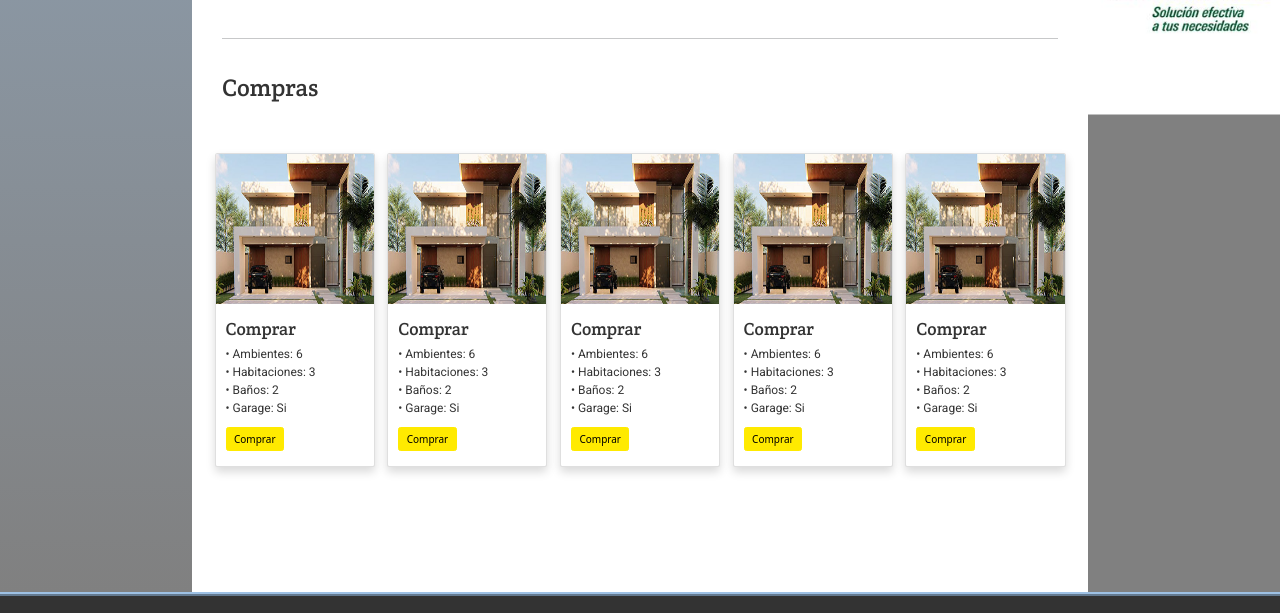
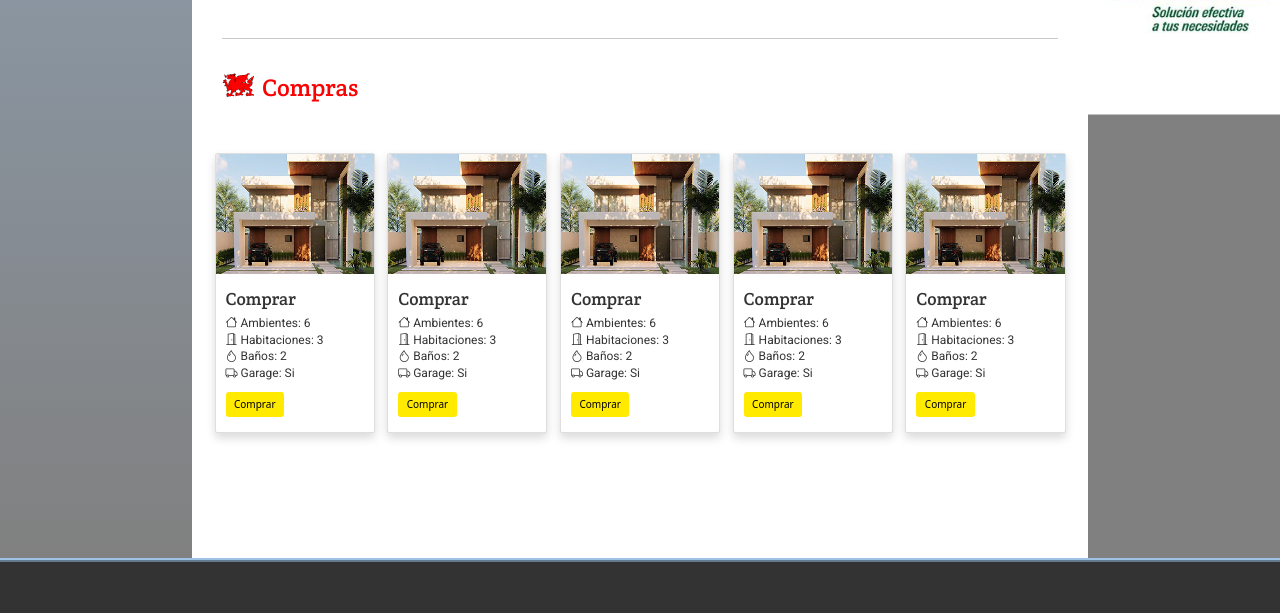
Before and after one commit to tenconi/Alquileres_Madryn, a website: page index.html in a window 1280 px wide. Shown: the part 1270-1883 px from the top of the page. Drawn offline with nearby package versions, Linux system fonts and the light colour scheme.

Commit message:
ajustes en h2.section_tit

```diff
--- a/index.html
+++ b/index.html
@@ -197,8 +197,7 @@
 			</section>
 
 
-
-
+	<!-- Carrusel  -->
 		<div id="carouselExampleDark" class="carousel carousel-light slide" data-bs-ride="carousel">
 			<div class="carousel-indicators">
 				<button type="button" data-bs-target="#carouselExampleDark" data-bs-slide-to="0" class="active" aria-current="true" aria-label="Slide 1"></button>
@@ -270,7 +269,11 @@
 						<img src="img/alquiler-ej.jpg" class="card__propiedad" alt="...">
 						<div class="card-body destacado__info">
 							<h3 class="card--titlesito">Alquiler</h3>
-							<p class="card--textito"><i class="bi bi-house"></i>  Ambientes: 6<br><i class="bi bi-door-open"></i> Habitaciones: 3<br><i class="bi bi-droplet"></i> Baños: 2<br><i class="bi bi-truck"></i>  Garage: Si</p>
+							<p class="card--textito">
+								<i class="bi bi-house"></i>  Ambientes: 6<br>
+								<i class="bi bi-door-open"></i> Habitaciones: 3<br>
+								<i class="bi bi-droplet"></i> Baños: 2<br>
+								<i class="bi bi-truck"></i>  Garage: Si</p>
 
 							<a href="alquiler_1.html" class="btn btn-secondary card--boton"><i class="bi bi-cash"></i> Alquilar</a>
 						</div>
@@ -315,46 +318,71 @@
 
 				<div class="row">
 					<div class="card shadow">
-						<img src="img/thumb-4.jpg" class="card-img-top img_propiedad" alt="...">
+						<img src="img/thumb-4.jpg" class="card__propiedad" alt="Comprar propiedad">
 						<div class="card-body destacado_info">
 						<h3 class="card-title">Comprar</h3>
-						<p class="card-text">• Ambientes: 6<br>• Habitaciones: 3<br>• Baños: 2<br>• Garage: Si</p>
+						<p class="card--textito">
+								<i class="bi bi-house"></i>  Ambientes: 6<br>
+								<i class="bi bi-door-open"></i> Habitaciones: 3<br>
+								<i class="bi bi-droplet"></i> Baños: 2<br>
+								<i class="bi bi-truck"></i>  Garage: Si
+							</p>
 						<a href="compra_1.html" class="btn btn-warning">Comprar</a>
 						</div>
 					</div>
 
 					<div class="card shadow">
-						<img src="img/thumb-4.jpg" class="card-img-top img_propiedad" alt="...">
+						<img src="img/thumb-4.jpg" class="card__propiedad" alt="Comprar propiedad">
 						<div class="card-body destacado_info">
 						<h3 class="card-title">Comprar</h3>
-						<p class="">• Ambientes: 6<br>• Habitaciones: 3<br>• Baños: 2<br>• Garage: Si</p>
+						<p class="card--textito">
+							<i class="bi bi-house"></i>  Ambientes: 6<br>
+							<i class="bi bi-door-open"></i> Habitaciones: 3<br>
+							<i class="bi bi-droplet"></i> Baños: 2<br>
+							<i class="bi bi-truck"></i>  Garage: Si
+						</p>
 						<a href="compra_1.html" class="btn btn-warning">Comprar</a>
 						</div>
 					</div>
 
 					<div class="card shadow">
-						<img src="img/thumb-4.jpg" class="card-img-top img_propiedad" alt="...">
+						<img src="img/thumb-4.jpg" class="card__propiedad" alt="Comprar propiedad">
 						<div class="card-body destacado_info">
 						<h3 class="card-title">Comprar</h3>
-						<p class="card-text">• Ambientes: 6<br>• Habitaciones: 3<br>• Baños: 2<br>• Garage: Si</p>
+						<p class="card--textito">
+								<i class="bi bi-house"></i>  Ambientes: 6<br>
+								<i class="bi bi-door-open"></i> Habitaciones: 3<br>
+								<i class="bi bi-droplet"></i> Baños: 2<br>
+								<i class="bi bi-truck"></i>  Garage: Si
+							</p>
 						<a href="compra_1.html" class="btn btn-warning">Comprar</a>
 						</div>
 					</div>
 
 					<div class="card shadow">
-						<img src="img/thumb-4.jpg" class="card-img-top img_propiedad" alt="...">
+						<img src="img/thumb-4.jpg" class="card__propiedad" alt="Comprar propiedad">
 						<div class="card-body destacado_info">
 						<h3 class="card-title">Comprar</h3>
-						<p class="card-text">• Ambientes: 6<br>• Habitaciones: 3<br>• Baños: 2<br>• Garage: Si</p>
+						<p class="card--textito">
+								<i class="bi bi-house"></i>  Ambientes: 6<br>
+								<i class="bi bi-door-open"></i> Habitaciones: 3<br>
+								<i class="bi bi-droplet"></i> Baños: 2<br>
+								<i class="bi bi-truck"></i>  Garage: Si
+							</p>
 						<a href="compra_1.html" class="btn btn-warning">Comprar</a>
 						</div>
 					</div>
 
 					<div class="card shadow">
-						<img src="img/thumb-4.jpg" class="card-img-top img_propiedad" alt="...">
+						<img src="img/thumb-4.jpg" class="card__propiedad" alt="Comprar propiedad">
 						<div class="card-body destacado_info">
 						<h3 class="card-title">Comprar</h3>
-						<p class="card-text">• Ambientes: 6<br>• Habitaciones: 3<br>• Baños: 2<br>• Garage: Si</p>
+						<p class="card--textito">
+								<i class="bi bi-house"></i>  Ambientes: 6<br>
+								<i class="bi bi-door-open"></i> Habitaciones: 3<br>
+								<i class="bi bi-droplet"></i> Baños: 2<br>
+								<i class="bi bi-truck"></i>  Garage: Si
+							</p>
 						<a href="compra_1.html" class="btn btn-warning">Comprar</a>
 						</div>
 					</div>
@@ -421,15 +449,8 @@
 				</div>
 			</div>
 		</div>
+	</footer>
 
-		<!-- Datos de Alumno / Clase -->
-		<div class="sub_foot">
-			<div class="container">
-				<p align="center">Alumno: <strong>Daniel Tenconi </strong></p>
-				<p align="center">Coder House | Clase 12: <em><u>3er Preentrega</u></em></p>
-			</div>
-		</div>
-	</footer>
 	<script src="bootstrap/js/bootstrap.js"></script>
 	<script src="bootstrap/js/bootstrap.bundle.js"></script>
 </body>
--- a/scss/sass.scss
+++ b/scss/sass.scss
@@ -7,6 +7,9 @@ $acento:#ffea00;
 $negro:#333333;
 $link:#ff4500;
 /*Consigna clase 11*/
+section{
+    position: relative;
+}
 // BLOQUE 1
 .DiaFecha{
     display: flex;
@@ -126,3 +129,14 @@ nav{
 .social_nav--ico:hover{
     fill:$acento
 }
+.section_tit{
+    color:$primario;
+    padding-left: 40px;
+    display: flex;
+    align-items: center;
+}
+.section_tit::before{
+    content:url(../img/favicon.png);
+    position: absolute;
+left: 0px;
+}
```
Also changed, not shown: css/vinculado.css.
